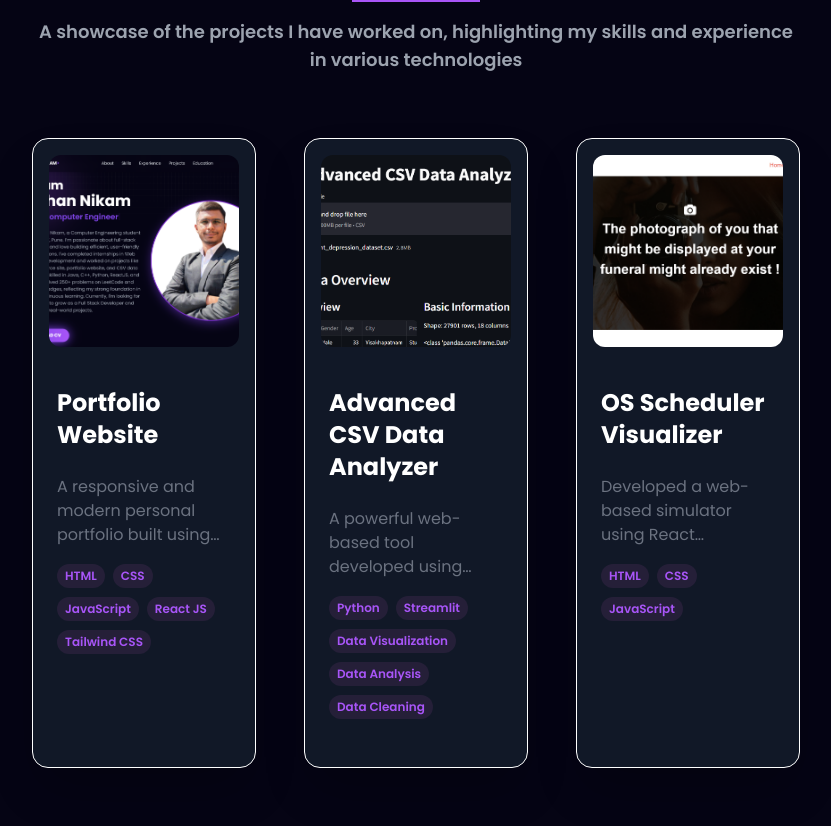
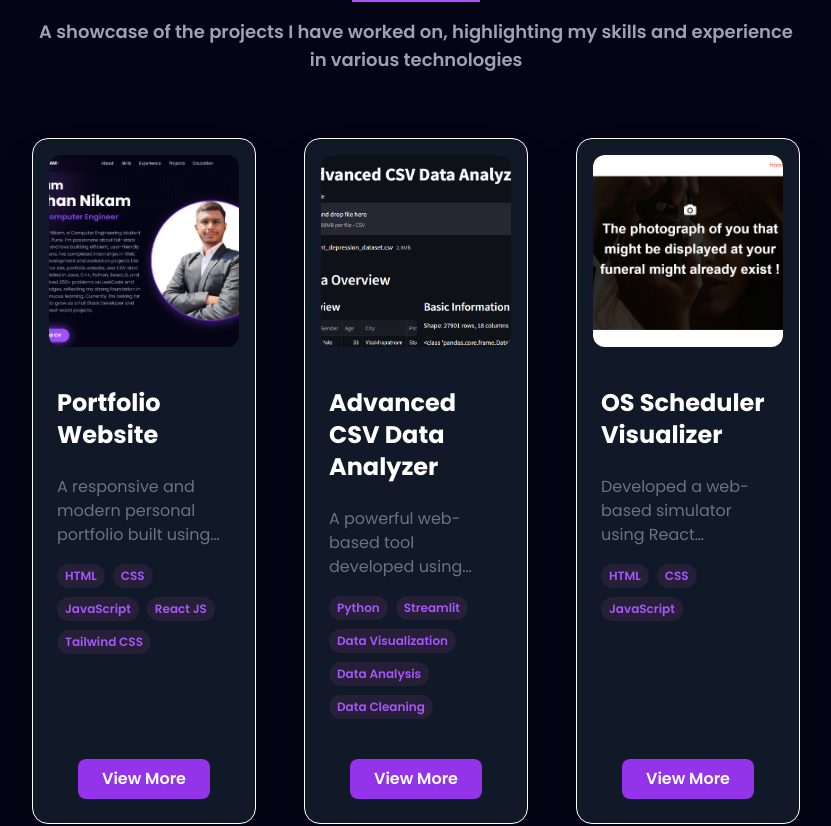
Before and after one commit to Roshu-3158/Portfolio, a React (Vite) app: page / in a window 1280 px wide. Shown: the part 3500-4326 px from the top of the page, without its empty margins (224-1055 px from the left). Built offline with nearby package versions, Linux system fonts and the light colour scheme.

Commit message:
added view more button for better ui

```diff
--- a/src/components/Work/Work.jsx
+++ b/src/components/Work/Work.jsx
@@ -32,9 +32,9 @@ const Work = () => {
         {projects.map((project) => (
           <div
             key={project.id}
-            onClick={() => handleOpenModal(project)}
-            className="border border-white bg-gray-900 backdrop-blur-md rounded-2xl shadow-2xl overflow-hidden cursor-pointer hover:shadow-purple-500/50 hover:-translate-y-2 transition-transform duration-300"
+            className="flex flex-col border border-white bg-gray-900 backdrop-blur-md rounded-2xl shadow-2xl overflow-hidden hover:shadow-purple-500/50 hover:-translate-y-2 transition-transform duration-300"
           >
+            {/* Image */}
             <div className="p-4">
               <img
                 src={project.image}
@@ -42,7 +42,9 @@ const Work = () => {
                 className="w-full h-48 object-cover rounded-xl"
               />
             </div>
-            <div className="p-6">
+
+            {/* Content */}
+            <div className="flex flex-col flex-1 p-6">
               <h3 className="text-2xl font-bold text-white mb-2">
                 {project.title}
               </h3>
@@ -58,6 +60,16 @@ const Work = () => {
                     {tag}
                   </span>
                 ))}
+              </div>
+
+              {/* View More Button pinned to bottom */}
+              <div className="mt-auto pt-4 flex justify-center">
+                <button
+                  onClick={() => handleOpenModal(project)}
+                  className="bg-purple-600 hover:bg-purple-700 text-white font-semibold py-2 px-6 rounded-lg transition duration-300 text-sm sm:text-base"
+                >
+                  View More
+                </button>
               </div>
             </div>
           </div>
```
